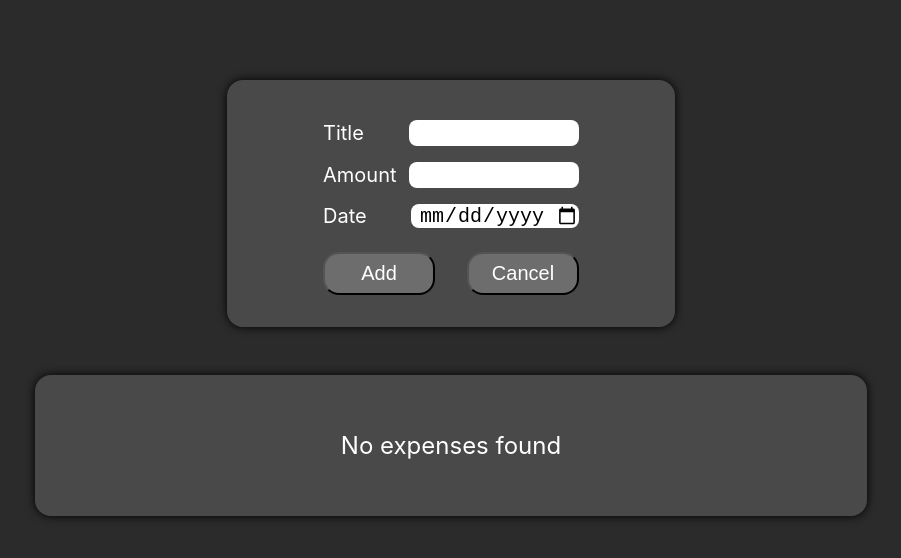
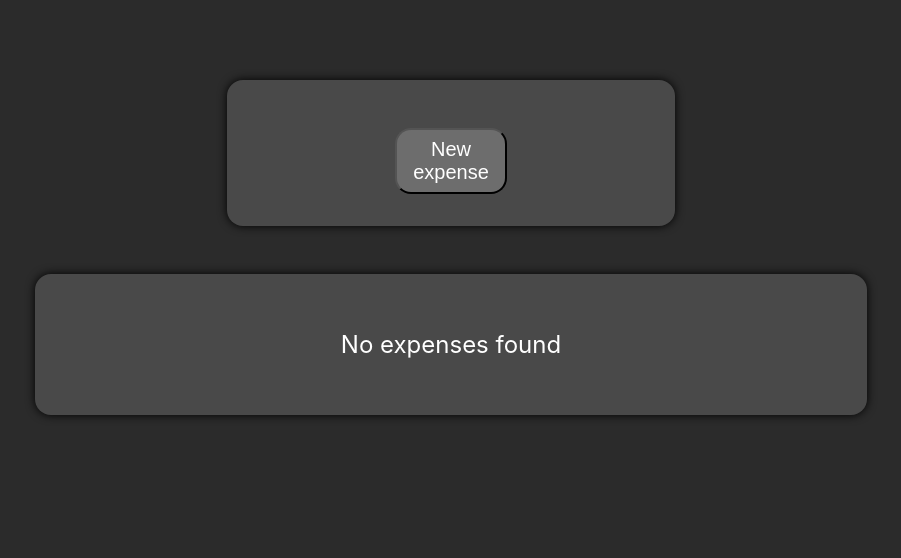
Before and after one commit to Handloc/Expenses, a React (Create React App) app: page / in a window 1280 px wide. Shown: the top 558 px of the page, without its empty margins (189-1090 px from the left). Built offline with nearby package versions, Linux system fonts and the light colour scheme.

Commit message:
Add showing and hiding form conditionally

```diff
--- a/src/components/Form/Form.js
+++ b/src/components/Form/Form.js
@@ -2,7 +2,7 @@ import React, { useState } from "react";
 import styled from "styled-components";
 import FormField from "./FormField";
 import FormButton from "./FormButton";
-import { uuid } from "uuidv4";
+import { v4 as uuid } from "uuid";
 
 const FormWrapper = styled.form`
   display: flex;
@@ -27,6 +27,15 @@ function Form(props) {
   const [amount, setAmount] = useState("");
   const [date, setDate] = useState("");
   const [submitted, setSubmitted] = useState(true);
+  const [formActive, setFormActive] = useState(false);
+
+  function changeFormActive() {
+    setFormActive(true);
+  }
+
+  function changeFormInactive() {
+    setFormActive(false);
+  }
 
   function submitHandler(event) {
     event.preventDefault();
@@ -47,6 +56,7 @@ function Form(props) {
     } else {
       setSubmitted(true);
       props.onCreateExpense(expenseData);
+      changeFormInactive();
       setTitle((prevTitle) => "");
       setAmount((prevAmount) => "");
       setDate((prevDate) => "");
@@ -65,6 +75,7 @@ function Form(props) {
     setDate((prevDate) => newDate);
   }
 
+  if (formActive === true) {
     return (
       <FormWrapper onSubmit={submitHandler}>
         <FormField
@@ -90,10 +101,25 @@ function Form(props) {
         />
         <FormButtonsWrapper>
           <FormButton name={"Add"} type={"submit"} />
-        <FormButton name={"Cancel"} type={"button"} />
+          <FormButton
+            name={"Cancel"}
+            type={"button"}
+            onClick={changeFormInactive}
+          />
         </FormButtonsWrapper>
       </FormWrapper>
     );
+  } else {
+    return (
+      <FormWrapper>
+        <FormButton
+          name={"New expense"}
+          type={"button"}
+          onClick={changeFormActive}
+        />
+      </FormWrapper>
+    );
+  }
 }
 
 export default Form;
```
Lines whose indentation alone changed are shown as unchanged.
